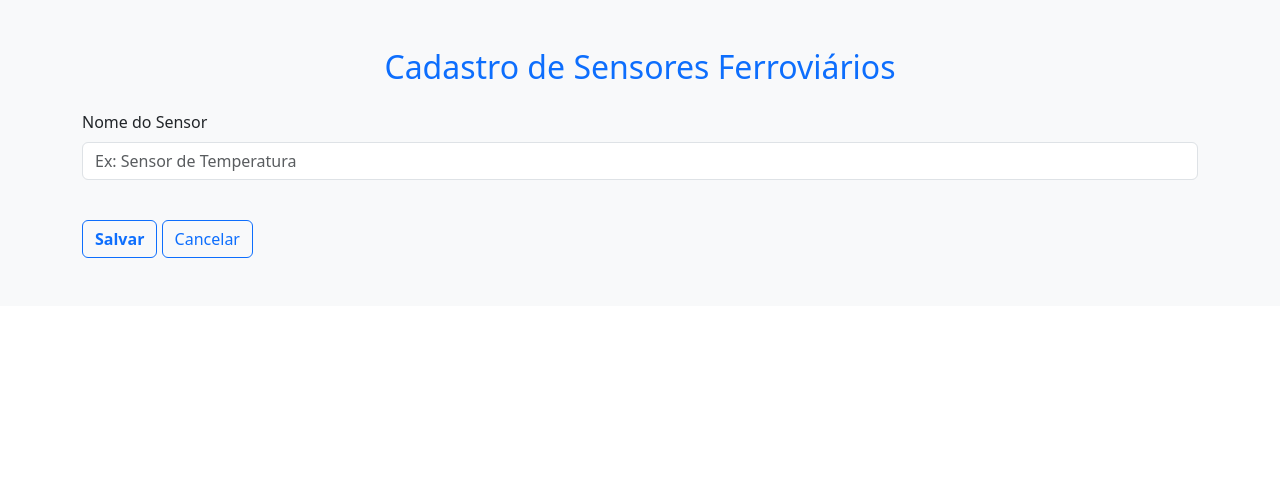
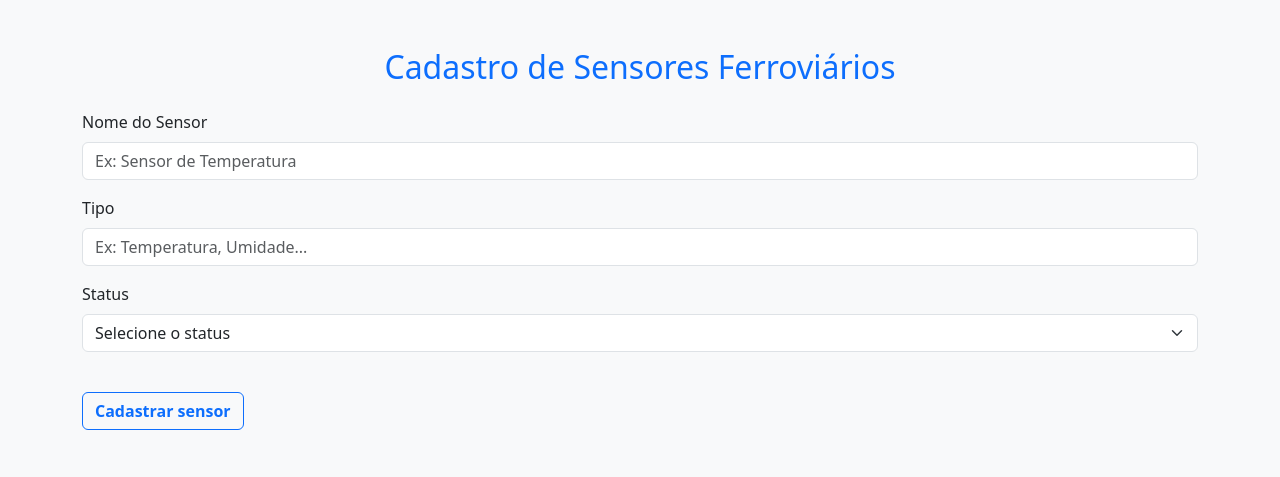
Before and after one commit to danielmuitolegal/ExpressoReal, a PHP site: page /sensores.php in a window 1280 px wide. Shown: the part 58-535 px from the top of the page. Run offline with PHP 8.4, Linux system fonts and the light colour scheme.

Commit message:
caracteristicas do sensor: nome tipo status

```diff
--- a/paginas/dashboard/dashboard.php
+++ b/paginas/dashboard/dashboard.php
@@ -42,7 +42,7 @@
           </li>
         </ul>
         <form class="d-flex" role="search">
-        <input class="form-control me-2" type="search" placeholder="Search" aria-label="Search"/>
+          <input class="form-control me-2" type="search" placeholder="Search" aria-label="Search" />
           <button class="btn btn-outline-success" type="submit">Search</button>
         </form>
       </div>
@@ -51,7 +51,7 @@
 
 
   <div class="container">
-        <h1 class="text-center mt-3">Bem-vindo, <?php echo $nome . "!"?></h1>
+    <h1 class="text-center mt-3">Bem-vindo, <?php echo $nome . "!" ?></h1>
 
 
   </div>
--- a/paginas/sensores/sensores.php
+++ b/paginas/sensores/sensores.php
@@ -16,7 +16,7 @@
             <div class="collapse navbar-collapse" id="navbarSupportedContent">
                 <ul class="navbar-nav me-auto mb-2 mb-lg-0">
                     <li class="nav-item mx-3">
-                        <a class="nav-link active" aria-current="page" href="#">Home</a>
+                        <a class="nav-link active" aria-current="page" href="../dashboard/">Home</a>
                     </li>
                     <li class="nav-item mx-3">
                         <a class="nav-link active" aria-disabled="true" href="#">Rotas</a>
@@ -49,11 +49,25 @@
                         <input type="text" class="form-control" id="nome" name="nome" placeholder="Ex: Sensor de Temperatura" maxlength="50" required>
                     </div>
 
+                    <!-- Tipo do Sensor -->
+                    <div class="mb-3">
+                        <label for="tipo" class="form-label">Tipo</label>
+                        <input type="text" class="form-control" id="tipo" name="tipo" placeholder="Ex: Temperatura, Umidade..." maxlength="30" required>
+                    </div>
 
+                    <div class="mb-3">
+                        <label for="status" class="form-label">Status</label>
+                        <select class="form-select" id="status" name="status" required>
+                            <option value="" selected disabled>Selecione o status</option>
+                            <option value="ativo">Ativo</option>
+                            <option value="inativo">Inativo</option>
+                            <option value="manutencao">Em Manutenção</option>
+                        </select>
+                    </div>
 
                     <br>
-                    <button type="submit" class="btn btn-outline-primary"><strong>Salvar</strong></button>
-                    <button type="reset" class="btn btn-outline-primary">Cancelar</button>
+                    <button type="submit" class="btn btn-outline-primary"><strong>Cadastrar sensor</strong></button>
+
                 </form>
 </body>
 
```
Lines whose indentation alone changed are shown as unchanged.
